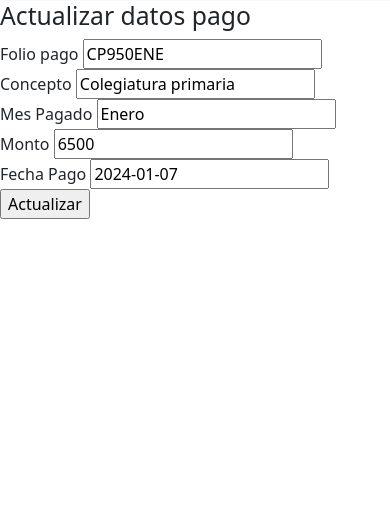
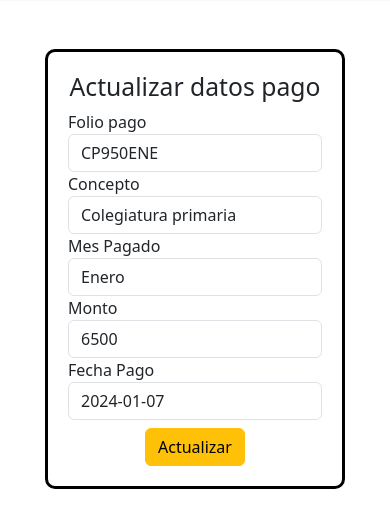
Before and after one commit to ramssrez/colegioMexico, a PHP site: page /pages/actualizarPagoPDF.php?id=1 in a window 390 px wide. Shown: the part 55-583 px from the top of the page. Run offline with PHP 8.4, Linux system fonts and the light colour scheme; data comes from the database, SQL or seed files in the repository.

Commit message:
Integración de responsive design para la actualización de un pago

```diff
--- a/pages/actualizarPagoPDF.php
+++ b/pages/actualizarPagoPDF.php
@@ -13,6 +13,7 @@
         <meta charset="UTF-8">
         <meta name="viewport" content="width=device-width, initial-scale=1.0">
         <link href="https://cdn.jsdelivr.net/npm/bootstrap@5.3.3/dist/css/bootstrap.min.css" rel="stylesheet" integrity="sha384-QWTKZyjpPEjISv5WaRU9OFeRpok6YctnYmDr5pNlyT2bRjXh0JMhjY6hW+ALEwIH" crossorigin="anonymous">
+        <link href="../css/styles.css" rel="stylesheet">
         <title>Actualizar pago</title>
     </head>
     <body>
@@ -31,34 +32,34 @@
                 </div>
             </div>
         </nav>
-        <div class="contenedor">
-            <h2>Actualizar datos pago</h2>
+        <div class="custom-container mt-5">
+            <h2 class="text-center">Actualizar datos pago</h2>
             <form action="../config/actualizarPago.php" method="POST">
                 <div class="elemento">
                     <input type="hidden" id="idPago" name="idPago" readonly value=<?php echo $dataPago["idPago"]?>>
                 </div>
-                <div class="elemento">
+                <div class="form-group">
                     <label for="usuario">Folio pago</label>
-                    <input type="text" id="pagoFolio" name="pagoFolio" value=<?php echo $dataPago["FolioPago"]?> required="true">
+                    <input class="form-control" type="text" id="pagoFolio" name="pagoFolio" value=<?php echo $dataPago["FolioPago"]?> required="true">
                 </div>
-                <div class="elemento">
+                <div class="form-group">
                     <label for="usuario">Concepto</label>
-                    <input type="text" id="pagoConcepto" name="pagoConcepto" value="<?php echo $dataPago["Concepto"]?>" required="true">
+                    <input class="form-control" type="text" id="pagoConcepto" name="pagoConcepto" value="<?php echo $dataPago["Concepto"]?>" required="true">
                 </div>
-                <div class="elemento">
+                <div class="form-group">
                     <label for="usuario">Mes Pagado</label>
-                    <input type="text" id="pagoMes" name="pagoMes" value="<?php echo $dataPago["MesPagado"]?>" required="true">
+                    <input class="form-control" type="text" id="pagoMes" name="pagoMes" value="<?php echo $dataPago["MesPagado"]?>" required="true">
                 </div>
-                <div class="elemento">
+                <div class="form-group">
                     <label for="usuario">Monto</label>
-                    <input type="number" id="pagoMonto" name="pagoMonto" value="<?php echo $dataPago["Monto"]?>" required="true">
+                    <input class="form-control" type="number" id="pagoMonto" name="pagoMonto" value="<?php echo $dataPago["Monto"]?>" required="true">
                 </div>
-                <div class="elemento">
+                <div class="form-group">
                     <label for="usuario">Fecha Pago</label>
-                    <input type="text" id="pagoFecha" name="pagoFecha" value="<?php echo $dataPago["FechaPago"]?>" required="true">
+                    <input class="form-control" type="text" id="pagoFecha" name="pagoFecha" value="<?php echo $dataPago["FechaPago"]?>" required="true">
                 </div>
-                <div class="elemento">
-                    <input type="submit" value="Actualizar">
+                <div class="text-center">
+                    <button type="submit" class="btn btn-warning mt-2 ">Actualizar</button>
                 </div>
             </form>
         </div>
```
